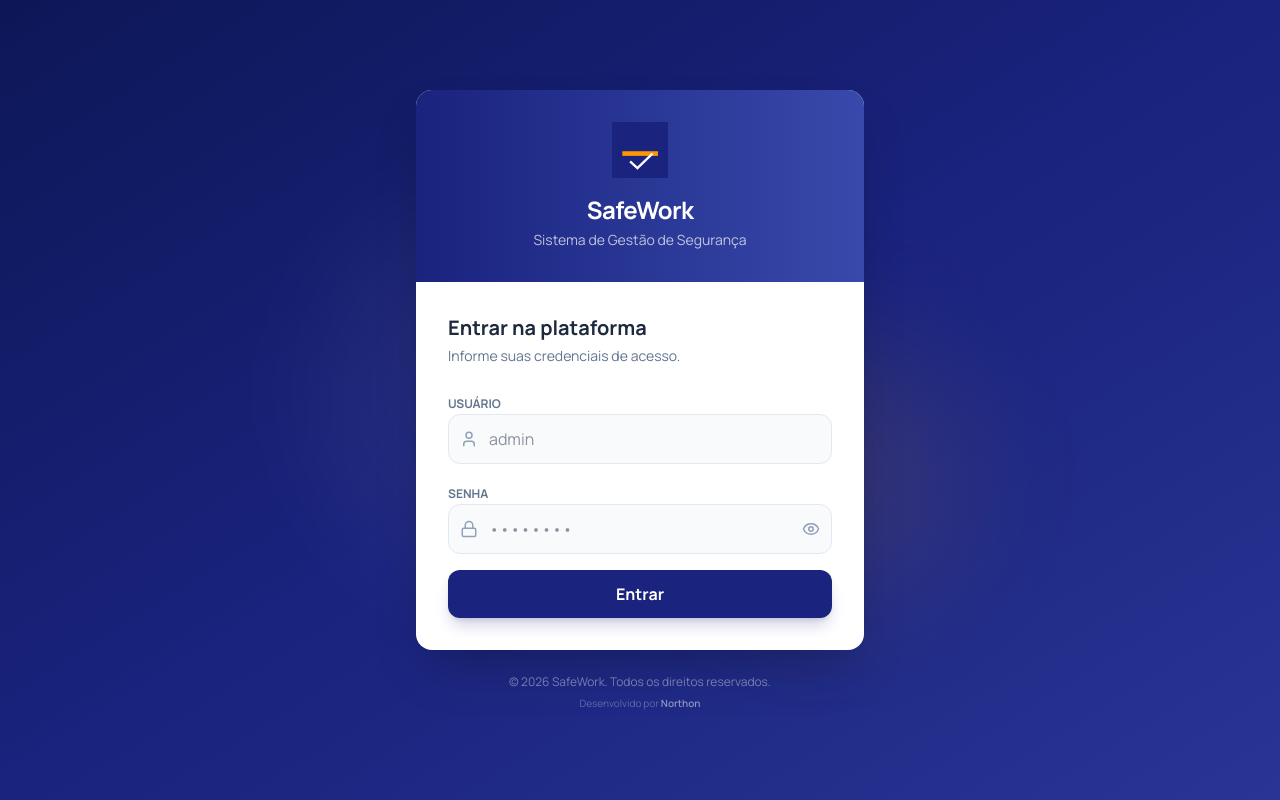
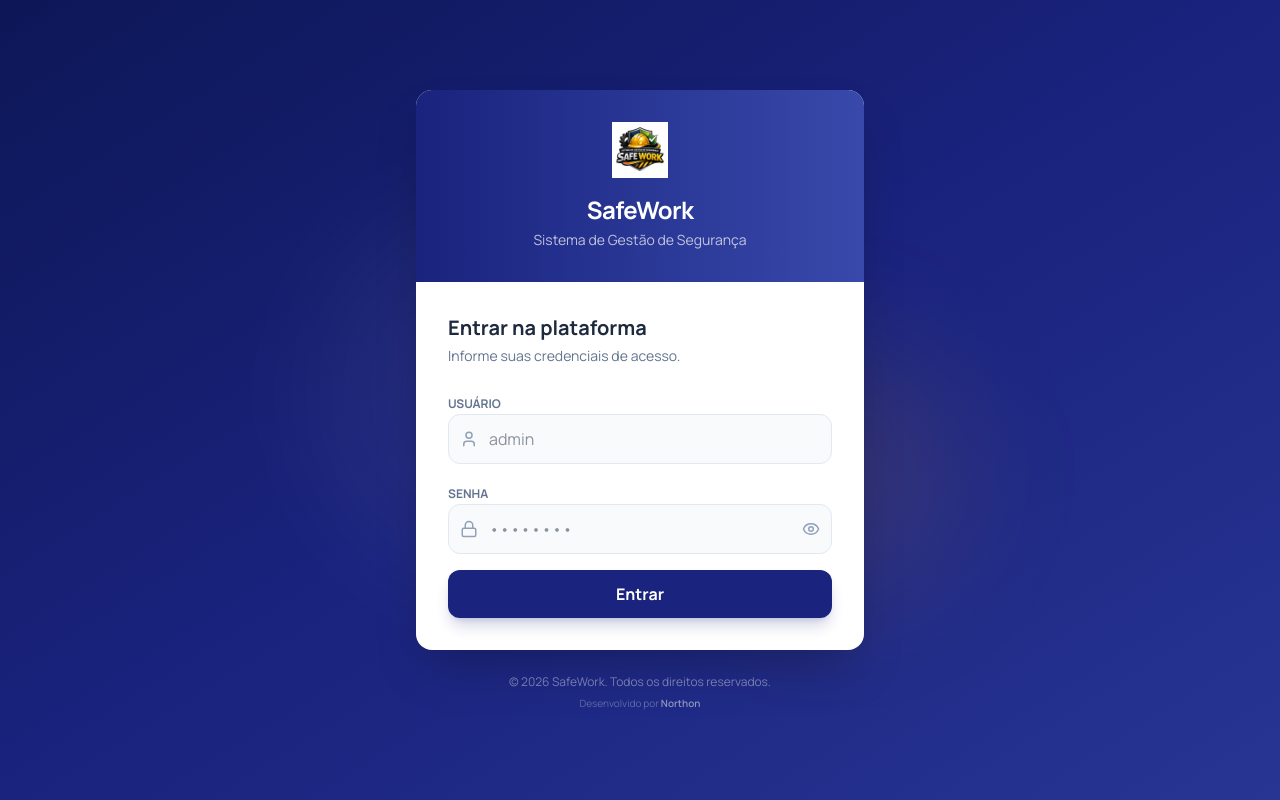
Before and after one commit to priscilaenorthon-dev/Jomaga-SafeWork, a Next.js app: page /login in a window 1280 px wide. Built offline with nearby package versions, Linux system fonts and the light colour scheme; no server answers.

Commit message:
feat(branding): aplicar nova logo do sistema

```diff
--- a/app/app-shell.tsx
+++ b/app/app-shell.tsx
@@ -9,11 +9,11 @@ import { cn } from '@/lib/utils';
 import { getOfflineQueueCount, OFFLINE_QUEUE_EVENT, setupOfflineQueueSync } from '@/lib/offline-queue';
 
 const PUBLIC_ROUTES = ['/login', '/auth', '/assinatura'];
-const DEFAULT_COMPANY_LOGO = '/icon-192.png';
+const DEFAULT_COMPANY_LOGO = '/logo-sistema.png';
 
 function normalizeLogoUrl(value?: string | null) {
   const raw = typeof value === 'string' ? value.trim() : '';
-  if (!raw || raw === '/icon') return DEFAULT_COMPANY_LOGO;
+  if (!raw || raw === '/icon' || raw === '/icon-192.png' || raw === '/icon-512.png') return DEFAULT_COMPANY_LOGO;
   return raw;
 }
 
--- a/app/configuracoes/page.tsx
+++ b/app/configuracoes/page.tsx
@@ -11,7 +11,7 @@ import { createClient } from '@/lib/supabase-client';
 import { executeMutationWithOfflineQueue } from '@/lib/offline-queue';
 
 type SettingType = 'perfil' | 'notificacoes' | 'seguranca' | 'idioma' | 'empresa' | null;
-const DEFAULT_COMPANY_LOGO = '/icon-192.png';
+const DEFAULT_COMPANY_LOGO = '/logo-sistema.png';
 
 type UserGender = 'male' | 'female';
 
@@ -63,7 +63,7 @@ const defaultCompanySettings: CompanySettings = {
 
 function normalizeLogoUrl(value?: string) {
   const raw = typeof value === 'string' ? value.trim() : '';
-  if (!raw || raw === '/icon') return DEFAULT_COMPANY_LOGO;
+  if (!raw || raw === '/icon' || raw === '/icon-192.png' || raw === '/icon-512.png') return DEFAULT_COMPANY_LOGO;
   return raw;
 }
 
--- a/app/dds/page.tsx
+++ b/app/dds/page.tsx
@@ -192,10 +192,10 @@ export default function DDSPage() {
         const parsed = s ? JSON.parse(s) : {};
         return {
           companyName: parsed?.companyName || 'SafeWork',
-          companyLogo: parsed?.companyLogo && parsed?.companyLogo !== '/icon' ? parsed.companyLogo : '/icon-192.png',
+          companyLogo: parsed?.companyLogo && !['/icon', '/icon-192.png', '/icon-512.png'].includes(parsed.companyLogo) ? parsed.companyLogo : '/logo-sistema.png',
         };
       } catch {
-        return { companyName: 'SafeWork', companyLogo: '/icon-192.png' };
+        return { companyName: 'SafeWork', companyLogo: '/logo-sistema.png' };
       }
     })();
 
--- a/app/layout.tsx
+++ b/app/layout.tsx
@@ -13,9 +13,9 @@ export const metadata: Metadata = {
   description: 'Sistema de gestão de segurança industrial',
   manifest: '/manifest.json',
   icons: {
-    icon: '/icon-192.png',
-    apple: '/icon-192.png',
-    shortcut: '/icon-192.png',
+    icon: '/logo-sistema.png',
+    apple: '/logo-sistema.png',
+    shortcut: '/logo-sistema.png',
   },
   appleWebApp: {
     capable: true,
@@ -33,8 +33,8 @@ export default function RootLayout({ children }: { children: React.ReactNode })
     <html lang="pt-BR" className={`${manrope.variable}`}>
       <head>
         <meta name="theme-color" content="#1A237E" />
-        <link rel="icon" href="/icon-192.png" sizes="192x192" />
-        <link rel="apple-touch-icon" href="/icon-192.png" />
+        <link rel="icon" href="/logo-sistema.png" sizes="192x192" />
+        <link rel="apple-touch-icon" href="/logo-sistema.png" />
       </head>
       <body className="font-sans antialiased" suppressHydrationWarning>
         <AppShell>
--- a/app/login/page.tsx
+++ b/app/login/page.tsx
@@ -8,11 +8,11 @@ import { useRouter } from 'next/navigation';
 import { toast } from 'sonner';
 
 const ADMIN_EMAIL = 'admin@jomaga.com.br';
-const DEFAULT_COMPANY_LOGO = '/icon-192.png';
+const DEFAULT_COMPANY_LOGO = '/logo-sistema.png';
 
 function normalizeLogoUrl(value?: string) {
   const raw = typeof value === 'string' ? value.trim() : '';
-  if (!raw || raw === '/icon') return DEFAULT_COMPANY_LOGO;
+  if (!raw || raw === '/icon' || raw === '/icon-192.png' || raw === '/icon-512.png') return DEFAULT_COMPANY_LOGO;
 
   if (
     raw.startsWith('/') ||
--- a/app/relatorios/page.tsx
+++ b/app/relatorios/page.tsx
@@ -66,11 +66,11 @@ interface CompanyBranding {
   companyLogo: string;
 }
 
-const DEFAULT_COMPANY_LOGO = '/icon-192.png';
+const DEFAULT_COMPANY_LOGO = '/logo-sistema.png';
 
 function normalizeLogoUrl(value?: string) {
   const raw = typeof value === 'string' ? value.trim() : '';
-  if (!raw || raw === '/icon') return DEFAULT_COMPANY_LOGO;
+  if (!raw || raw === '/icon' || raw === '/icon-192.png' || raw === '/icon-512.png') return DEFAULT_COMPANY_LOGO;
   return raw;
 }
 
--- a/components/Sidebar.tsx
+++ b/components/Sidebar.tsx
@@ -65,11 +65,11 @@ const moreSheetItems = [
   { icon: HelpCircle, label: 'Suporte', href: '/suporte' },
 ];
 
-const DEFAULT_COMPANY_LOGO = '/icon-192.png';
+const DEFAULT_COMPANY_LOGO = '/logo-sistema.png';
 
 function normalizeLogoUrl(value?: string) {
   const raw = typeof value === 'string' ? value.trim() : '';
-  if (!raw || raw === '/icon') return DEFAULT_COMPANY_LOGO;
+  if (!raw || raw === '/icon' || raw === '/icon-192.png' || raw === '/icon-512.png') return DEFAULT_COMPANY_LOGO;
 
   if (
     raw.startsWith('/') ||
```
Also changed, not shown: public/logo-sistema.png (added).
